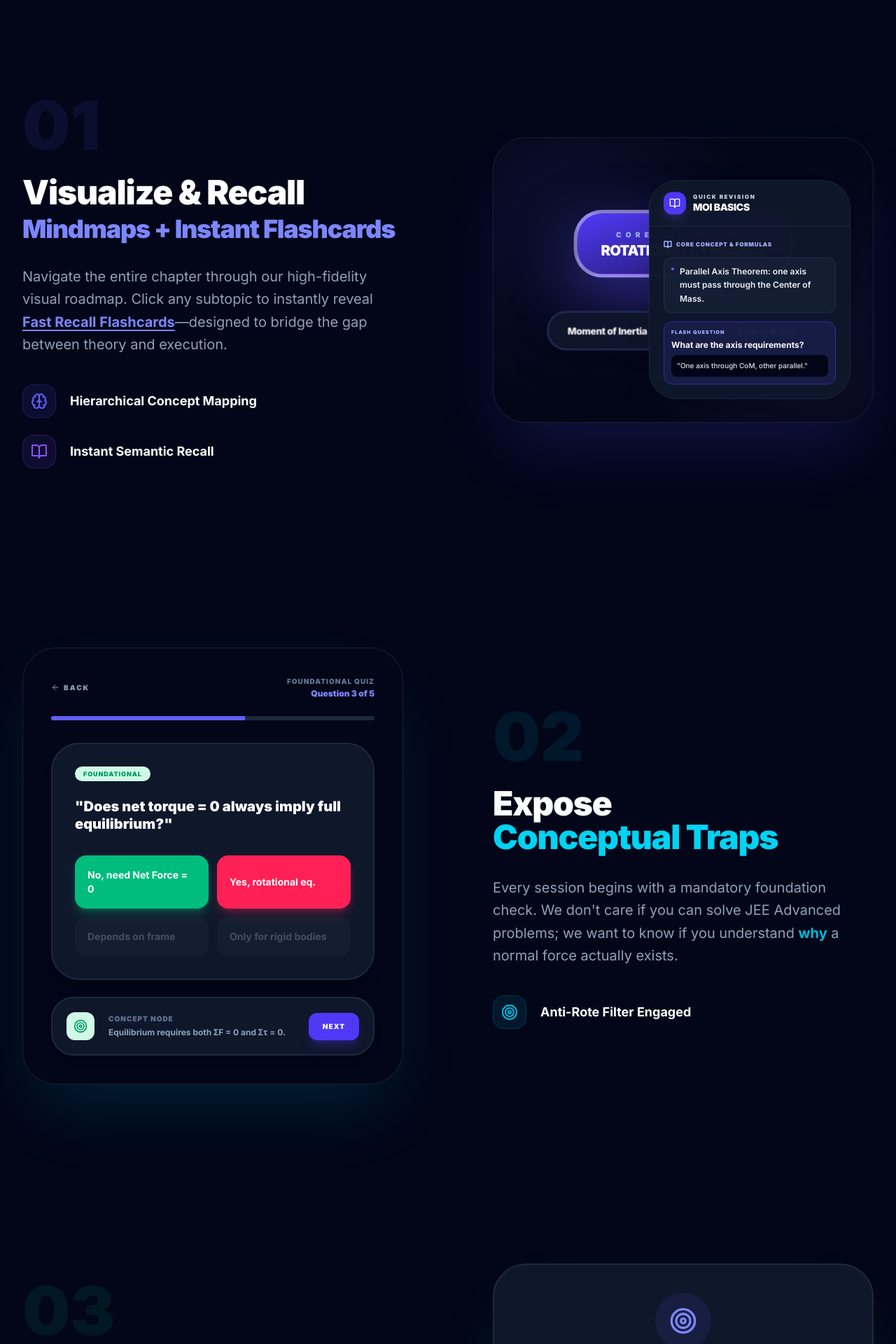
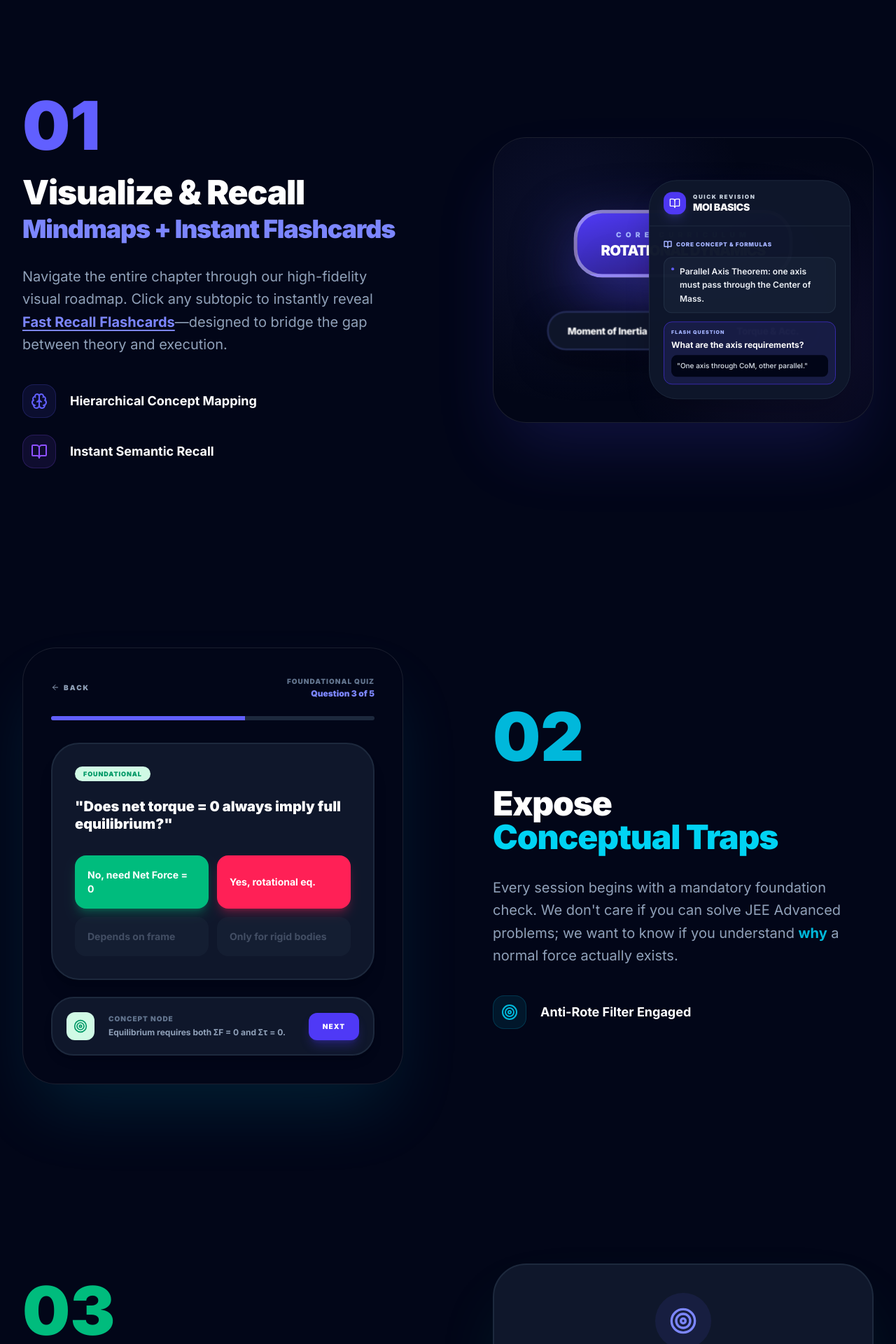
Before and after one commit to Shivansh-Sharma-21/ReviseIt, a React (Vite) app: page / in a window 1280 px wide. Shown: the part 2500-4420 px from the top of the page at 70% size. Built offline with nearby package versions, Linux system fonts and the light colour scheme.

Commit message:
Landing Page updated

```diff
--- a/src/components/Landing.jsx
+++ b/src/components/Landing.jsx
@@ -179,7 +179,7 @@ const Landing = ({ onGetStarted }) => {
                             viewport={{ once: true }}
                             transition={{ duration: 0.8 }}
                         >
-                            <span className="text-indigo-500 font-black text-7xl md:text-8xl opacity-10 block mb-6">01</span>
+                            <span className="text-indigo-500 font-black text-7xl md:text-8xl block mb-6">01</span>
                             <h3 className="text-3xl sm:text-5xl font-black text-slate-900 dark:text-white tracking-tight mb-8 text-balance">
                                 Visualize & Recall <br />
                                 <span className="text-indigo-600 dark:text-indigo-400 text-2xl sm:text-4xl">Mindmaps + Instant Flashcards</span>
@@ -288,7 +288,7 @@ const Landing = ({ onGetStarted }) => {
                             transition={{ duration: 0.8 }}
                             className="lg:order-2"
                         >
-                            <span className="text-cyan-500 font-black text-7xl md:text-8xl opacity-10 block mb-6">02</span>
+                            <span className="text-cyan-500 font-black text-7xl md:text-8xl block mb-6">02</span>
                             <h3 className="text-3xl sm:text-5xl font-black text-slate-900 dark:text-white tracking-tight mb-8">
                                 Expose <br />
                                 <span className="text-cyan-600 dark:text-cyan-400">Conceptual Traps</span>
@@ -390,7 +390,7 @@ const Landing = ({ onGetStarted }) => {
                             viewport={{ once: true }}
                             transition={{ duration: 0.8 }}
                         >
-                            <span className="text-emerald-500 font-black text-7xl md:text-8xl opacity-10 block mb-6">03</span>
+                            <span className="text-emerald-500 font-black text-7xl md:text-8xl block mb-6">03</span>
                             <h3 className="text-3xl sm:text-5xl font-black text-slate-900 dark:text-white tracking-tight mb-8">
                                 Calibrate <br />
                                 <span className="text-emerald-600 dark:text-emerald-400">The Adapation Engine</span>
@@ -468,7 +468,7 @@ const Landing = ({ onGetStarted }) => {
                             transition={{ duration: 0.8 }}
                             className="lg:order-2"
                         >
-                            <span className="text-slate-500 font-black text-7xl md:text-8xl opacity-10 block mb-6">04</span>
+                            <span className="text-slate-500 font-black text-7xl md:text-8xl block mb-6">04</span>
                             <h3 className="text-3xl sm:text-5xl font-black text-slate-900 dark:text-white tracking-tight mb-8">
                                 Master <br />
                                 <span className="text-slate-600 dark:text-slate-400">The Revision Cycle</span>
@@ -588,7 +588,7 @@ const Landing = ({ onGetStarted }) => {
             </section>
 
             {/* Key Pillars Section - Dual Layout (Mobile List / Desktop Zig-Zag) */}
-            <section className="py-24 md:py-48 relative overflow-hidden bg-slate-50 dark:bg-slate-950/20">
+            <section className="py-24 md:py-48 relative overflow-hidden dark:bg-slate-950/20">
                 {/* Section Header */}
                 <div className="mx-auto max-w-7xl px-6 lg:px-8 mb-16 md:mb-32 text-center">
                     <h2 className="text-indigo-600 dark:text-indigo-400 font-bold tracking-[0.2em] uppercase text-[10px] sm:text-sm mb-4">Core Principles</h2>
```
